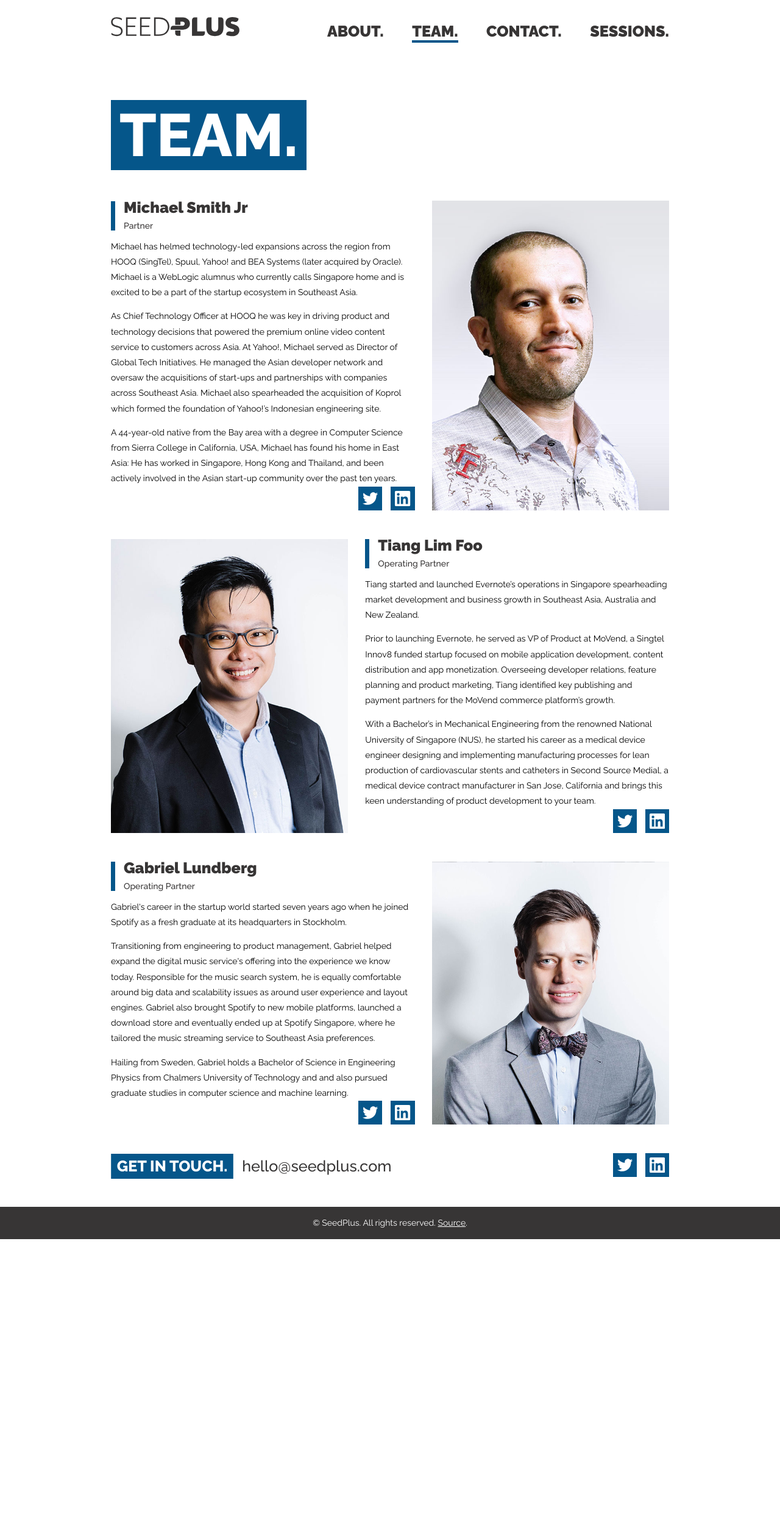
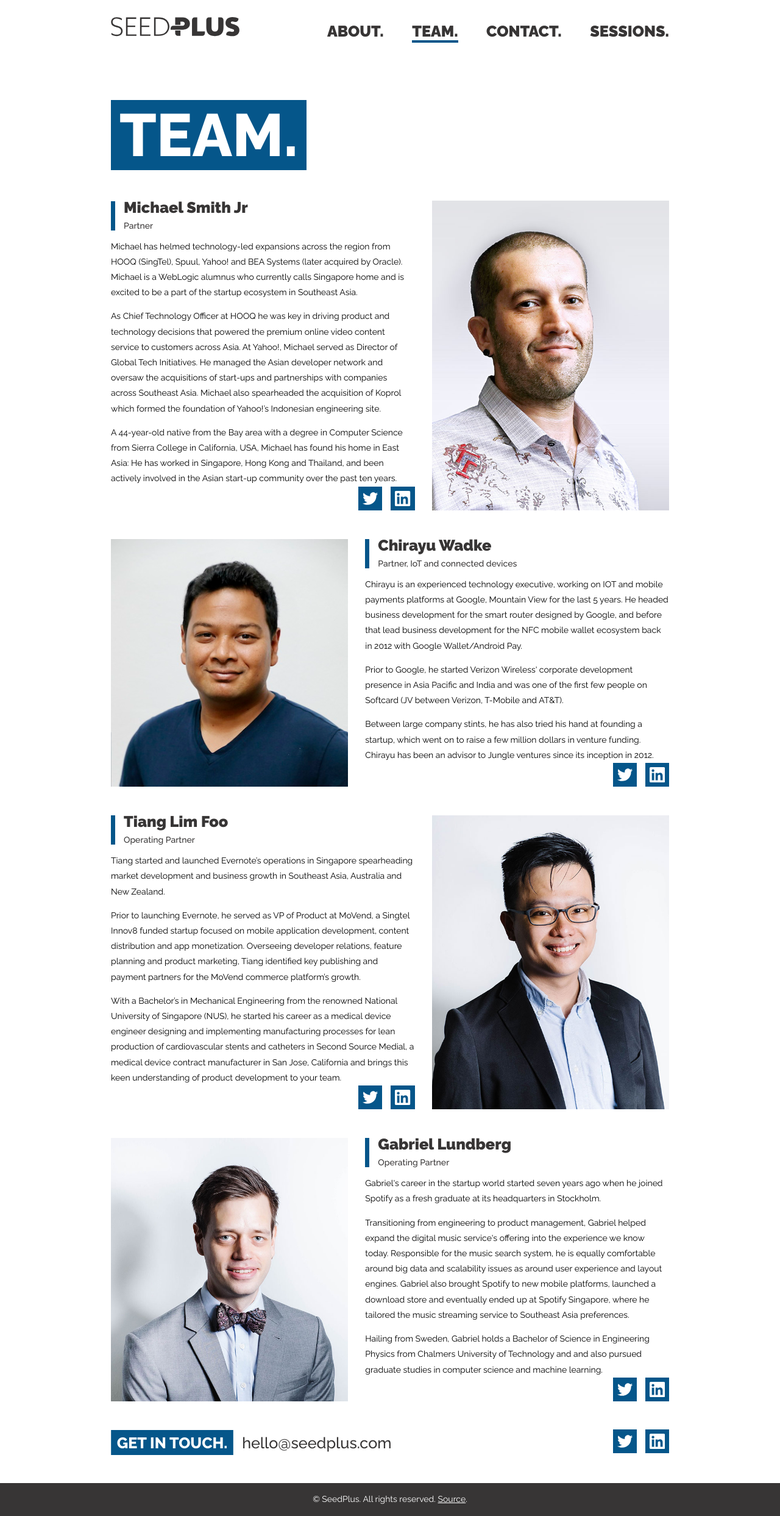
Before and after one commit to SeedPlus/seedplus.github.io, a Jekyll site: the page built from 02_team.html, in a window 1280 px wide. Shown: the whole page at 61% size. Built offline with Jekyll 4.4.1, drawn with Linux system fonts in a browser that asks for light colours; before the commit the page ends 2032 px from its top, so only the background shows below that.

Commit message:
Add Chirayu to team page.

```diff
--- a/02_team.html
+++ b/02_team.html
@@ -19,6 +19,20 @@
     <div class='bio-contact'>
       <a href="https://twitter.com/dreampipe">{% include icon-twitter.svg %}</a>
       <a href="https://www.linkedin.com/in/dreampipe">{% include icon-linkedin.svg %}</a>
+    </div>
+  </div>
+</div>
+<div class='info-group'>
+  <div class='bio-portrait' style='background-image: url("/images/chirayu.jpg")'></div>
+  <div class='info-item'>
+    <h4>Chirayu Wadke</h4>
+    <h5>Partner, IoT and connected devices</h5>
+    <p>Chirayu is an experienced technology executive, working on IOT and mobile payments platforms at Google, Mountain View for the last 5 years. He headed business development for the smart router designed by Google, and before that lead business development for the NFC mobile wallet ecosystem back in 2012 with Google Wallet/Android Pay.</p>
+    <p>Prior to Google, he started Verizon Wireless' corporate development presence in Asia Pacific and India and was one of the first few people on Softcard (JV between Verizon, T-Mobile and AT&amp;T).</p>
+    <p>Between large company stints, he has also tried his hand at founding a startup, which went on to raise a few million dollars in venture funding. Chirayu has been an advisor to Jungle ventures since its inception in 2012.</p>
+    <div class='bio-contact'>
+      <a href="https://twitter.com/chirayuwadke">{% include icon-twitter.svg %}</a>
+      <a href="https://www.linkedin.com/in/cwadke">{% include icon-linkedin.svg %}</a>
     </div>
   </div>
 </div>
--- a/style.scss
+++ b/style.scss
@@ -247,7 +247,7 @@
   margin: 1rem;
   margin-top: 1.35rem;
 
-  background-position: center;
+  background-position: 50% 10%;
   background-size: cover;
 }
 
```
Also changed, not shown: images/chirayu.jpg (added).
